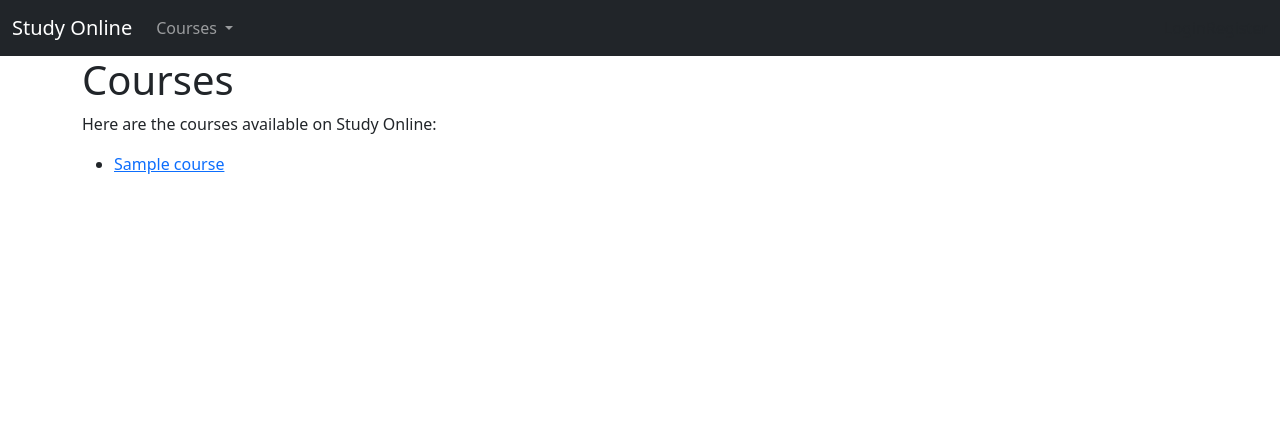
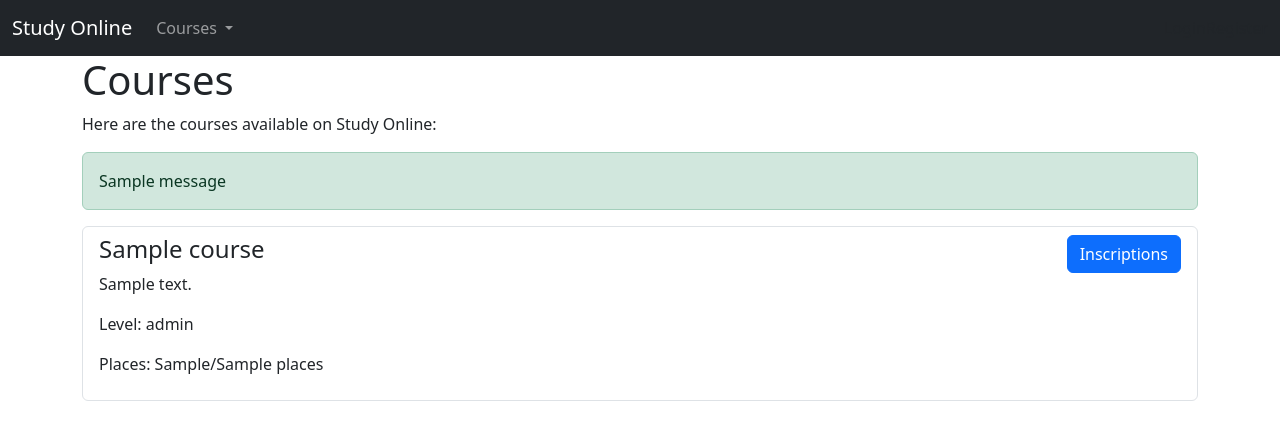
Before and after one commit to mathisdlg/StudyOnline, a Django app: template playground/templates/courses.html in a window 1280 px wide. Shown: the top 440 px of the page. Run offline with Django 4.2, Linux system fonts and the light colour scheme; the template is opened without the code that fills it: most values are stand-ins (such as "Sample title", 1, 10 or a date in 2020); one stand-in notice (Sample message) is shown; parts of the project's set-up code (start-up, migrations or seed data) failed here and were passed over; some libraries are stand-ins or nearby versions.

Commit message:
Do a best visual for the display of courses

```diff
--- a/playground/templates/courses.html
+++ b/playground/templates/courses.html
@@ -4,12 +4,40 @@
     <div class="container">
         <h1>Courses</h1>
         <p>Here are the courses available on Study Online:</p>
-        <ul>
+
+        {% if messages %}
+            {% for message in messages %}
+                {% if message.tags == 'error' %}
+                    <div class="alert alert-danger" role="alert">
+                        {{ message }}
+                    </div>
+                {% elif message.tags == 'success' %}
+                    <div class="alert alert-success" role="alert">
+                        {{ message }}
+                    </div>
+                {% else %}
+                    <div class="alert alert-info" role="alert">
+                        {{ message }}
+                    </div>
+                {% endif %}
+            {% endfor %}
+        {% endif %}
+
+        <ul class="list-group">
             {% for course in courses %}
-                <li>
-                    <a href="{% url 'courses_inscriptions' course.id %}">
-                        {{ course.name }}
-                    </a>
+                <li class="list-group-item">
+                    <div class="d-flex justify-content-between">
+                        <div>
+                            <h4>{{ course.name }}</h4>
+                            <p>{{ course.description }}</p>
+                            <p>Level: {{ course.level }}</p>
+                            <p>Places: {{ course.remaining_places }}/{{ course.places }}</p>
+                        </div>
+                        <div>
+                            <a href="{% url 'courses_inscriptions' course.name %}" class="btn btn-primary">Inscriptions</a>
+                        </div>
+
+                    </div>
                 </li>
             {% endfor %}
         </ul>
```
